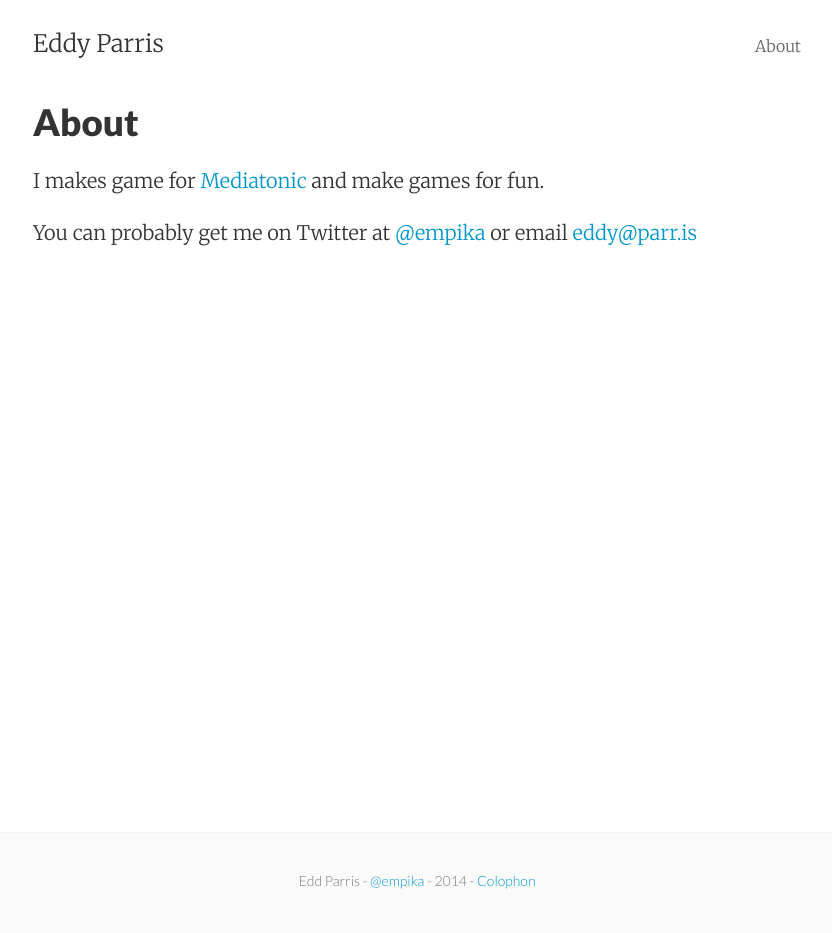
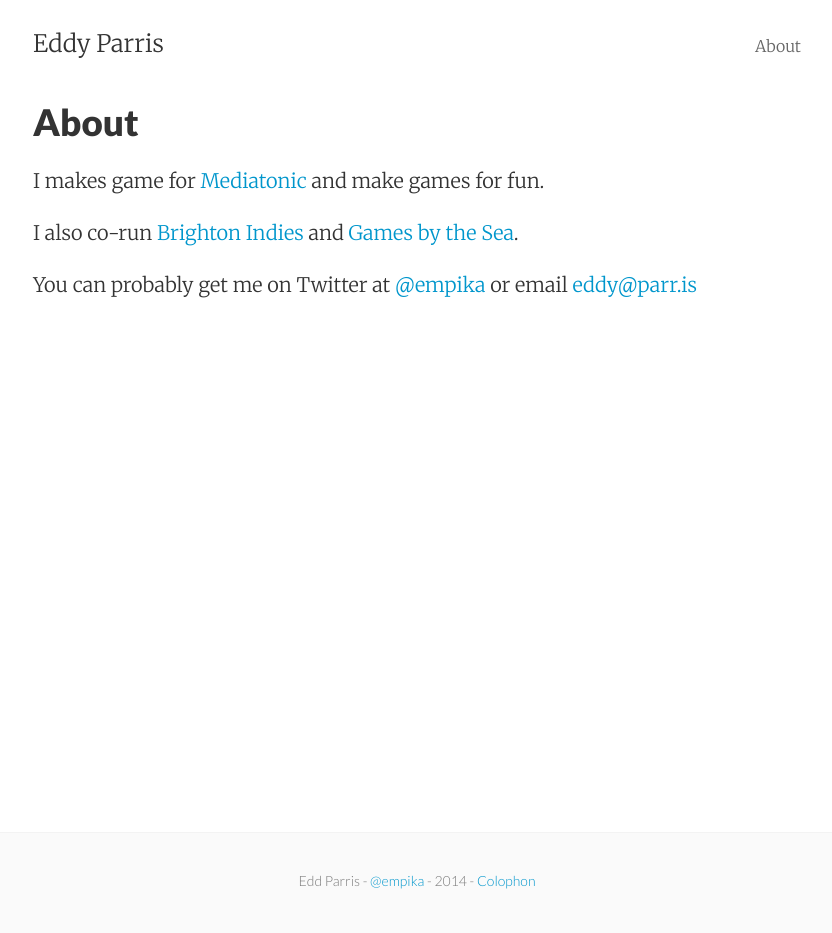
Before and after one commit to empika/empika.github.io, a Jekyll site: the page built from about.md, in a window 1280 px wide. Shown: the whole page, without its empty margins (223-1055 px from the left). Built offline with Jekyll 4.4.1, drawn with Linux system fonts in a browser that asks for light colours.

Commit message:
Update about.md

```diff
--- a/about.md
+++ b/about.md
@@ -6,4 +6,6 @@ permalink: /about/
 
 I makes game for [Mediatonic](http://www.mediatonicgames.com) and make games for fun.
 
+I also co-run [Brighton Indies](http://brightonindies.com/) and [Games by the Sea](gamesbythesea.com).
+
 You can probably get me on Twitter at [@empika](http://www.twitter.com/empika) or email <{{ site.email }}>
```
